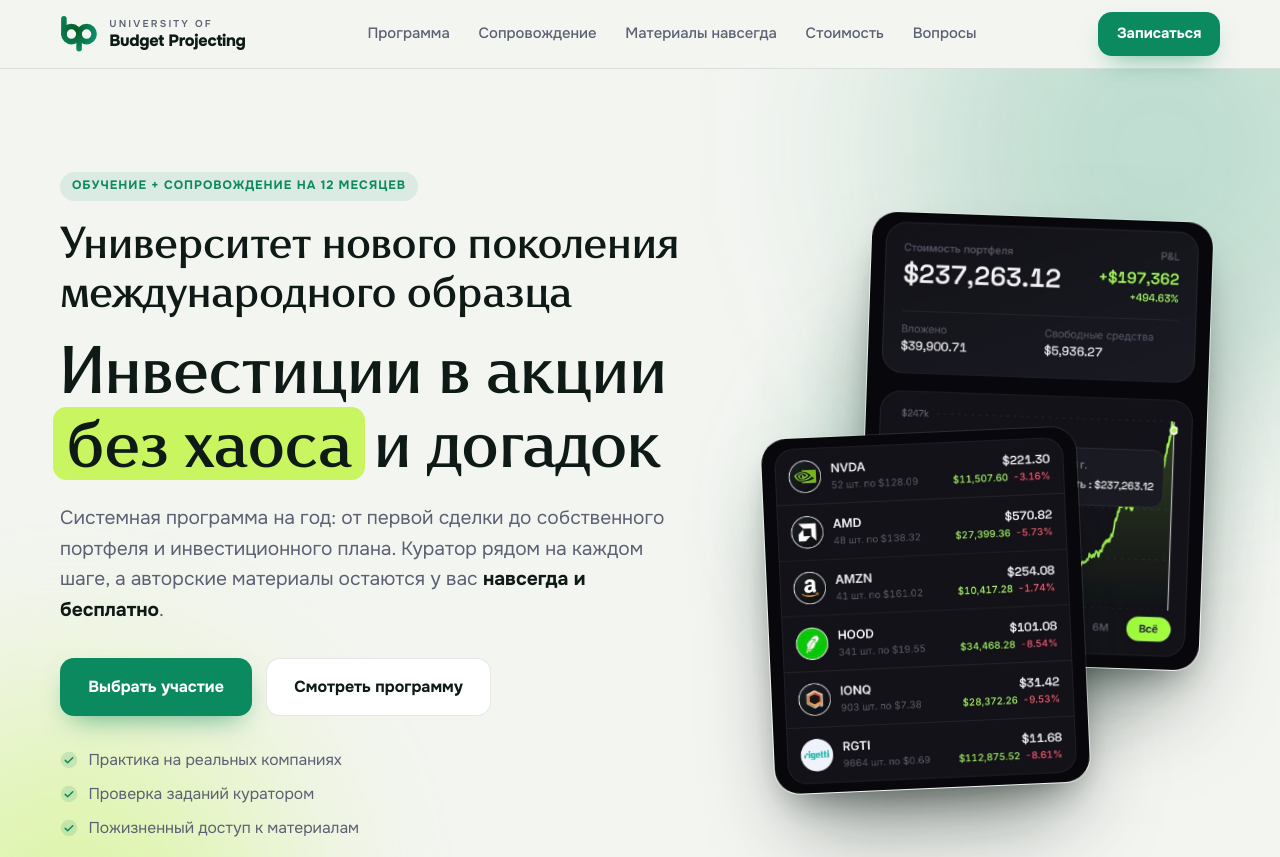
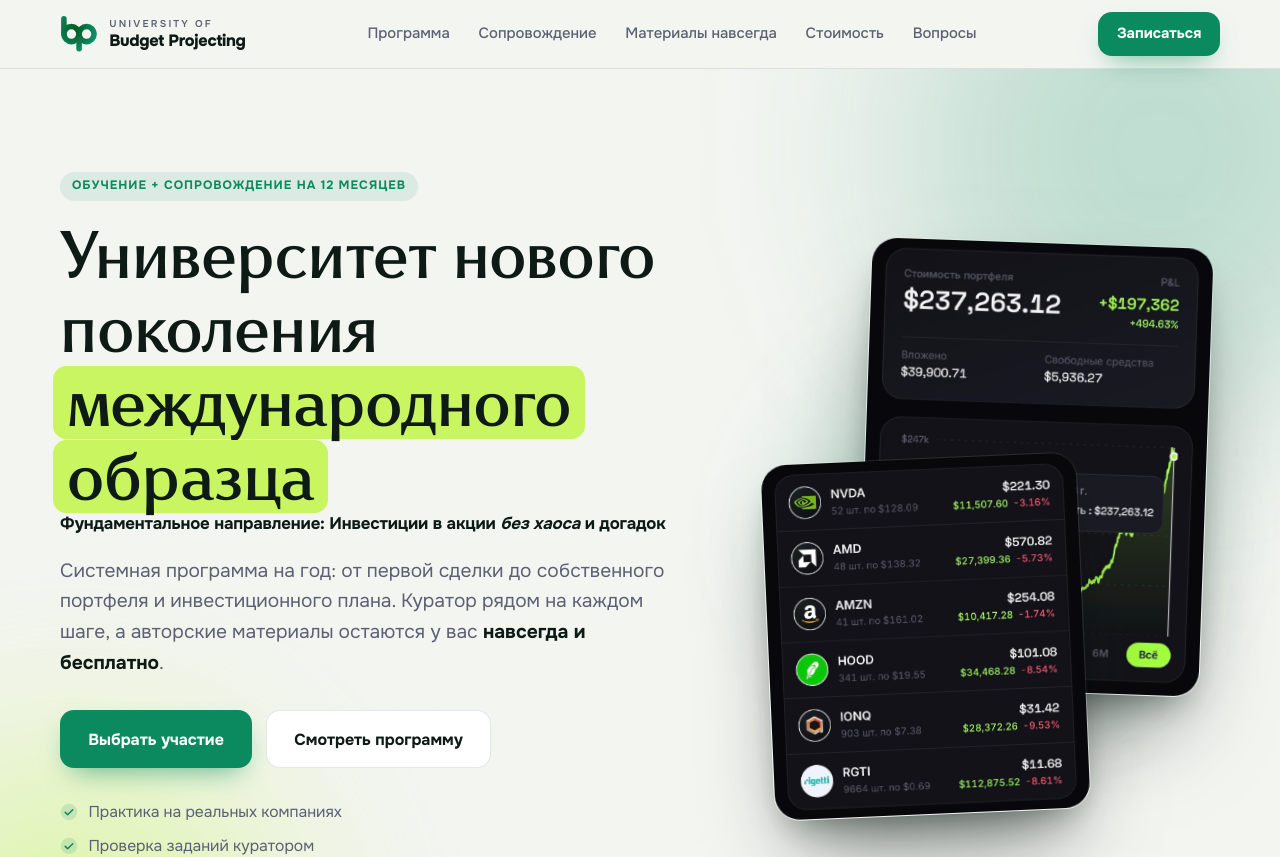
Before and after one commit to macmpaxep/investing-acd, a Next.js app: page / in a window 1280 px wide. Shown: the top 857 px of the page. Built offline with nearby package versions, Linux system fonts and the light colour scheme.

Commit message:
Revise headings for program description
Updated headings to improve clarity and emphasis.

```diff
--- a/src/app/page.tsx
+++ b/src/app/page.tsx
@@ -113,12 +113,12 @@ export default function Home() {
           <div className="container hero-grid">
             <div>
               <span className="eyebrow">Обучение + сопровождение на 12 месяцев</span>
-               <h2>
-                Университет нового поколения международного образца
-              </h2>
-              <h1>
-                Инвестиции в акции <em>без хаоса</em> и догадок
+               <h1>
+                Университет нового поколения <em>международного образца</em>
               </h1>
+              <h3>
+                Фундаментальное направление: Инвестиции в акции <em>без хаоса</em> и догадок
+              </h3>
               <p className="lead">
                 Системная программа на год: от первой сделки до собственного портфеля и
                 инвестиционного плана. Куратор рядом на каждом шаге, а авторские
```
